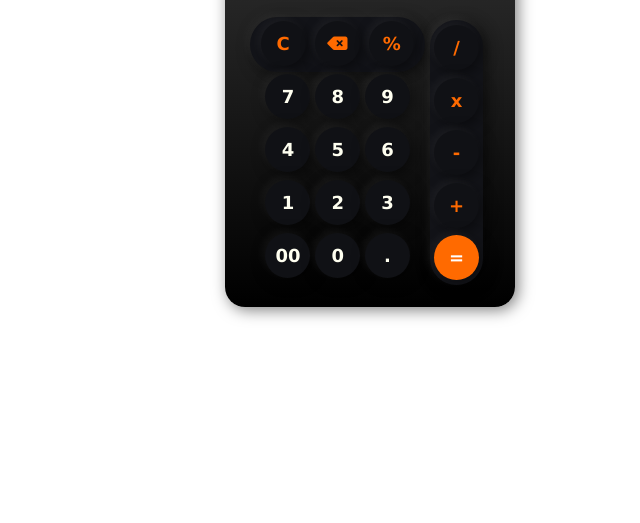
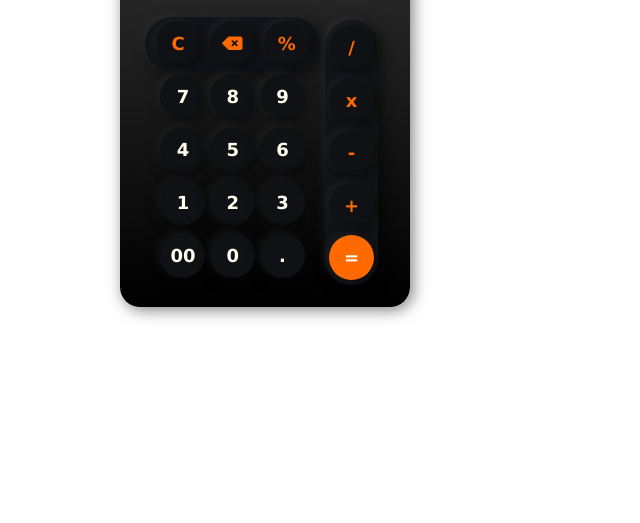
Before and after one commit to maharshi1712/Mini_Calculator, a plain HTML site: page index.html in a window 1280 px wide. Shown: the part 313-836 px from the top of the page, without its empty margins (375-1015 px from the left). Before the commit the page ends 800 px from the top, so only its background shows below. Drawn offline with nearby package versions, Linux system fonts and the light colour scheme.

Commit message:
Update index.css

```diff
--- a/index.css
+++ b/index.css
@@ -5,9 +5,9 @@ body {
 #container {
     width: 290px;
     height: 550px;
-    position: relative;
-    top: 70px;
-    left: 600px;
+    margin: auto;
+    margin-top: 70px;
+    justify-content: center;
     background: linear-gradient(to top, #000000, #434343);
     border-radius: 20px;
     box-shadow: -3px -3px 10px rgba(255, 255, 255, .05), 3px 3px 15px rgba(0, 0, 0, .5);
```
